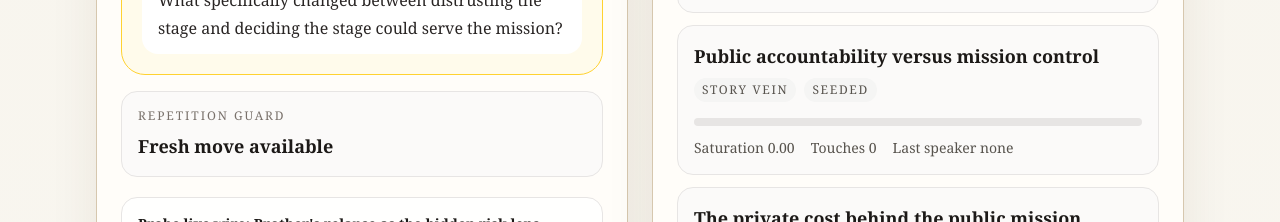
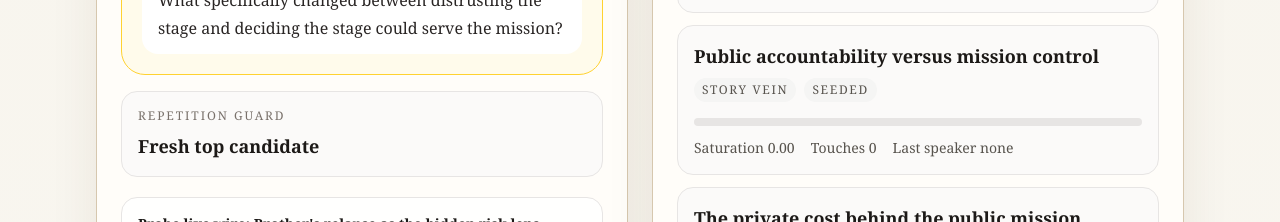
Before and after one commit to DillonPatterson/CuedUp, a Next.js app: page /interview/1/replay in a window 1280 px wide. Shown: the part 5000-5222 px from the top of the page. Built offline with nearby package versions, Linux system fonts and the light colour scheme.

Commit message:
Tighten replay stale-candidate wording

```diff
--- a/components/live/nudge-rail.tsx
+++ b/components/live/nudge-rail.tsx
@@ -86,7 +86,7 @@ export function NudgeRail({
           Repetition guard
         </p>
         <p className="mt-2 text-lg font-semibold text-stone-900">
-          {staleNudgeGuard ? "Stale move suppressed" : "Fresh move available"}
+          {staleNudgeGuard ? "Top candidate repeated" : "Fresh top candidate"}
         </p>
       </div>
 
```
